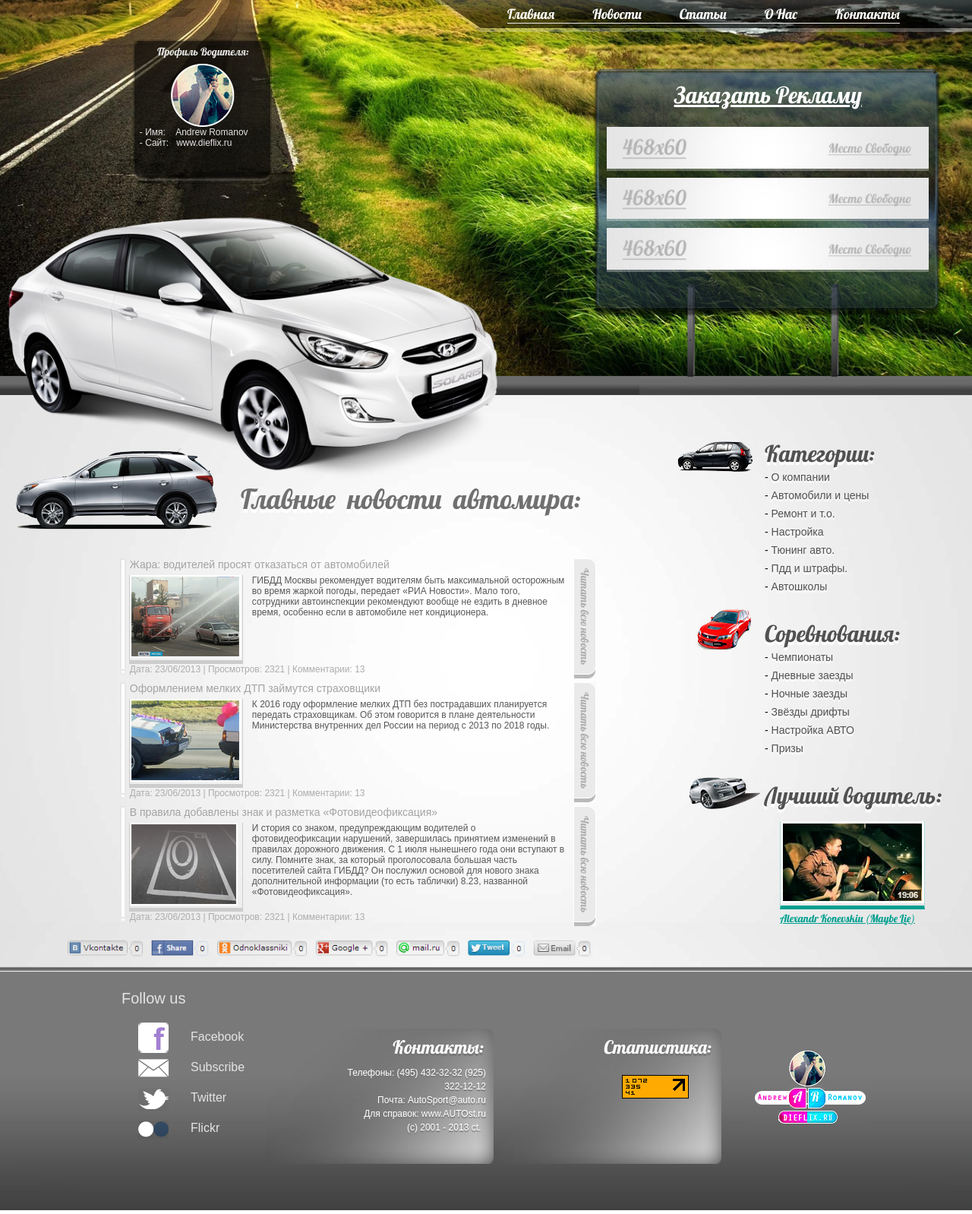
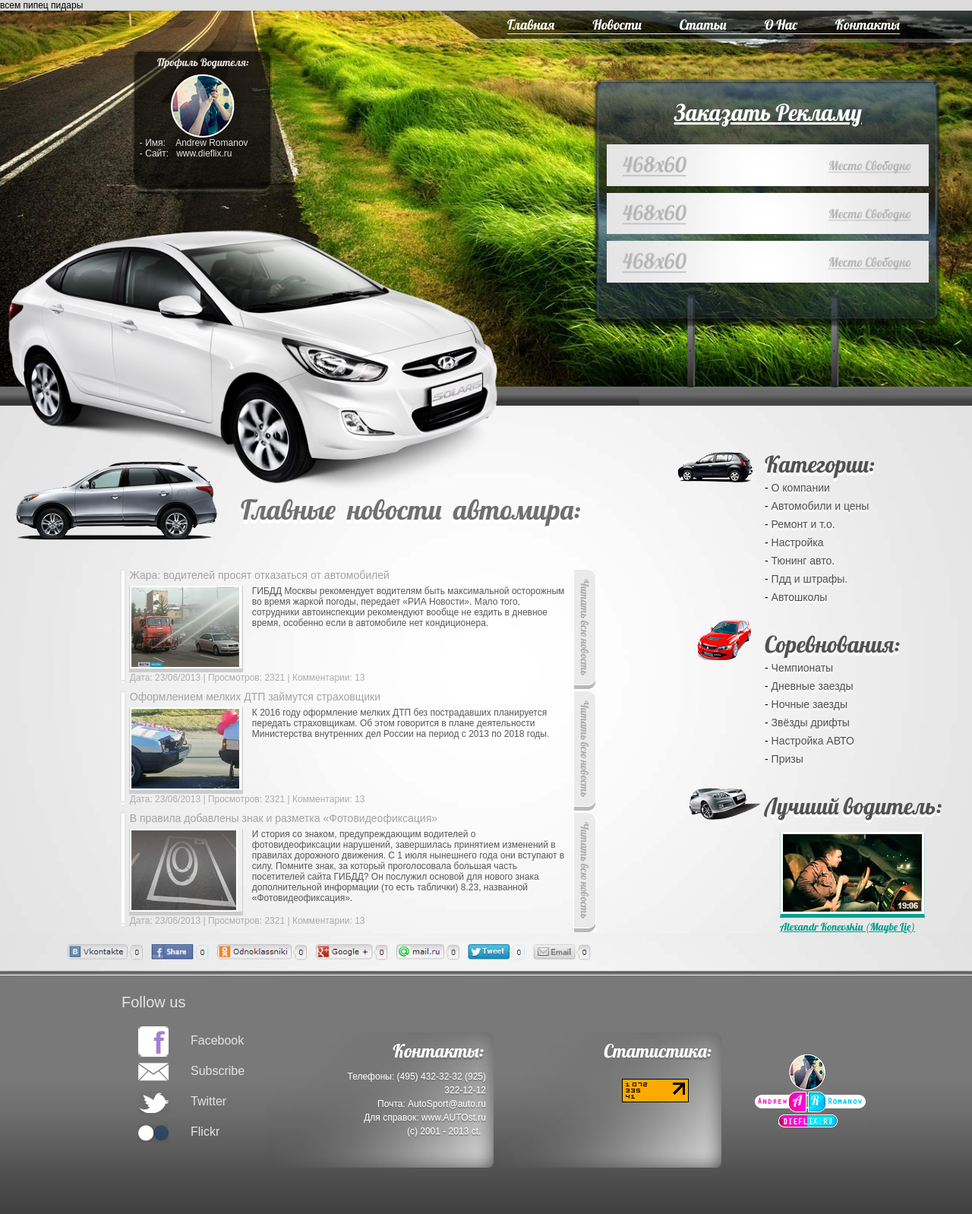
Before and after one commit to anatoliist/my_site, a PHP site: page / in a window 1280 px wide. Shown: the whole page at 76% size. Run offline with PHP 8.4, Linux system fonts and the light colour scheme.

Commit message:
всем пипец пидарасы

```diff
--- a/index.php
+++ b/index.php
@@ -1,3 +1,4 @@
+всем пипец пидары
 <!doctype html>
 <html>
 	<head>
@@ -8,7 +9,7 @@
 		<title>Сайт об авто</title>
 	</head>
 	<body>
-		<div class="header">
+		<div class="header man">
 			<div class="inside">
 				<div class="top_menu">
 					<div class="packaging">
```
